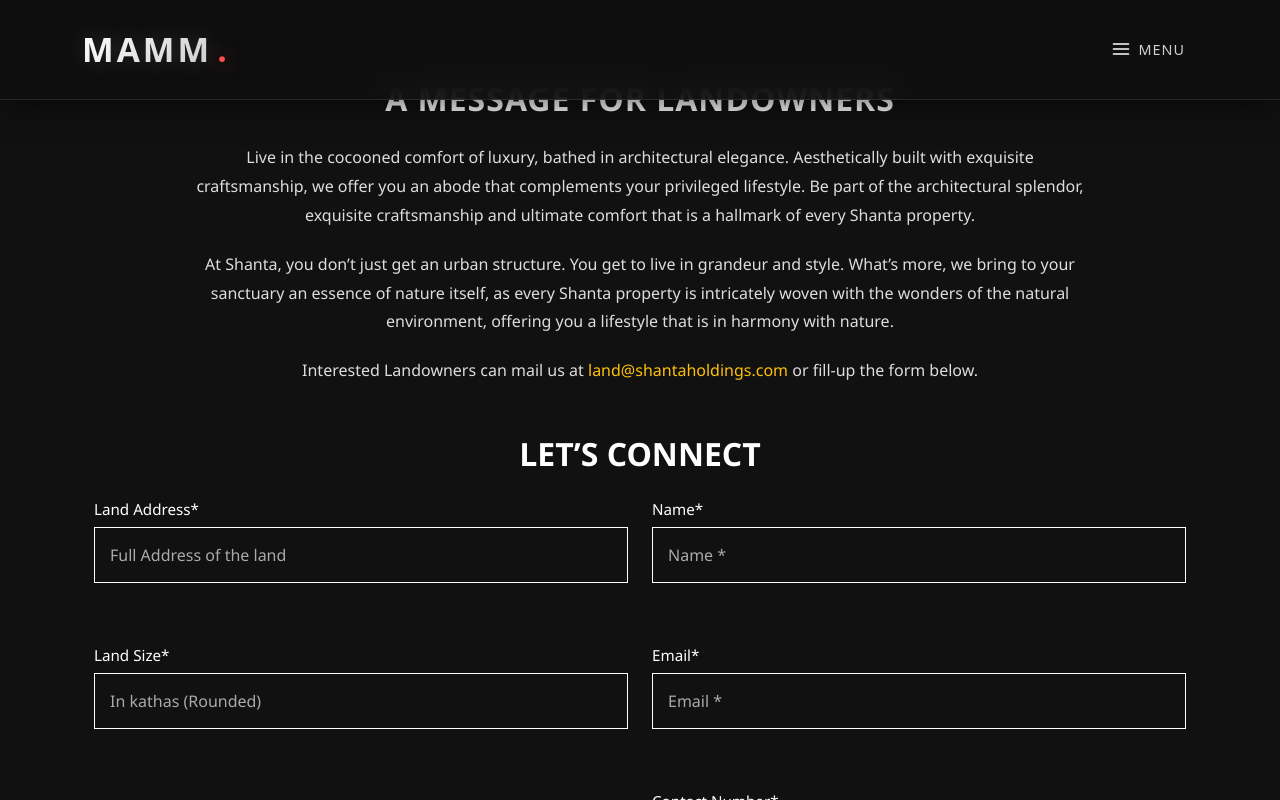
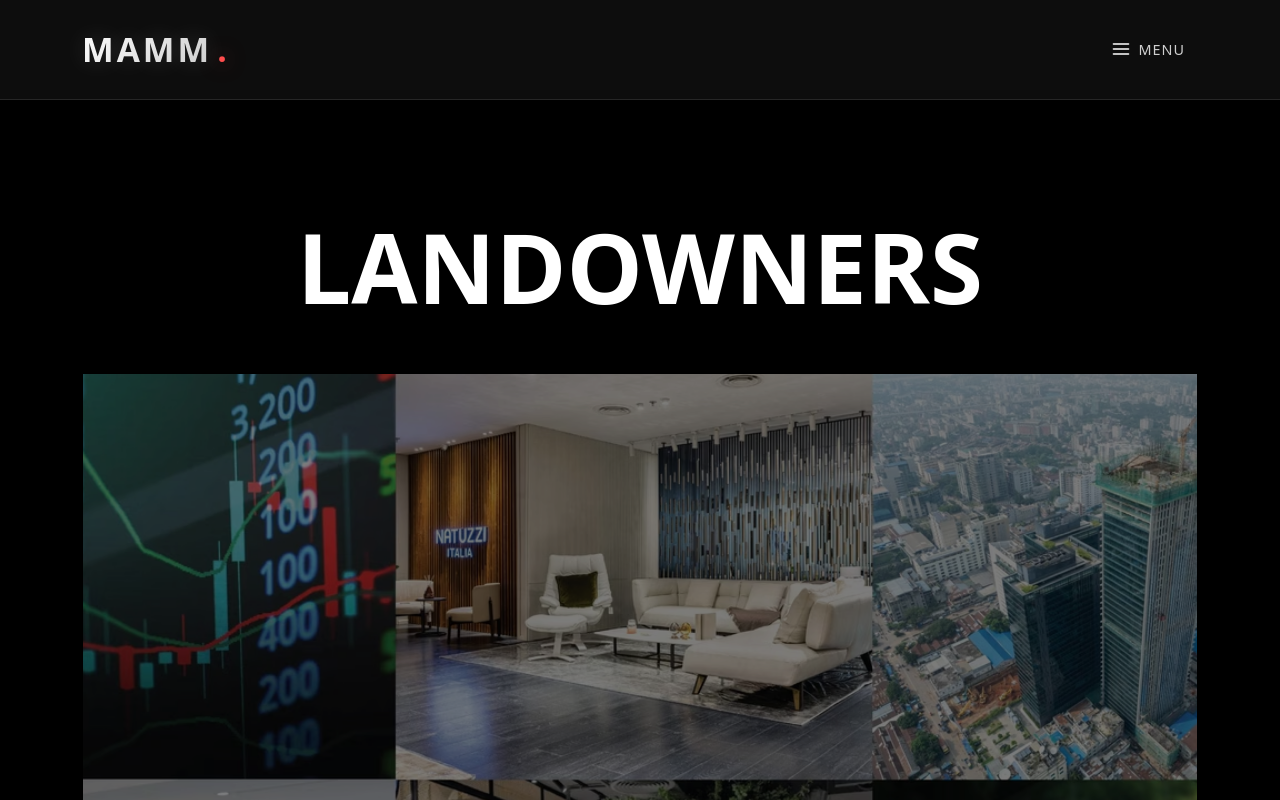
Before and after one commit to tawsif0/builder, a React (Create React App) app: page /contact/landowners in a window 1280 px wide. Shown: the top 800 px of the page. Built offline with nearby package versions, Linux system fonts and the light colour scheme.

Commit message:
little update for landowners

```diff
--- a/src/components/OurBusiness.css
+++ b/src/components/OurBusiness.css
@@ -90,7 +90,7 @@
     }
 }
 
-*/ .hero-business-overlay {
+.hero-business-overlay {
     z-index: 4 !important; /* Above everything in hero container */
 }
 
--- a/src/pages/LandOwner.js
+++ b/src/pages/LandOwner.js
@@ -1,10 +1,49 @@
 /* eslint-disable max-lines */
-import React, { useState } from 'react';
+import React, { useState, useRef, useEffect } from 'react';
 import { Form, Button, Row, Col, Alert, Container } from 'react-bootstrap';
 import emailjs from 'emailjs-com';
+import { motion, useScroll, useTransform } from 'framer-motion';
+import { gsap } from 'gsap';
+import { ScrollTrigger } from 'gsap/ScrollTrigger';
 import './Landowner.css';
+import heroDesktop from '../assests/images/bg-pc.png';
+import heroTablet from '../assests/images/bg-pc.png';
+import heroMobile from '../assests/images/bg.png';
+
+// Register GSAP plugins
+gsap.registerPlugin(ScrollTrigger);
 
 const LandownerSection = () => {
+    // Section refs
+    const sectionsRef = useRef(null);
+    const imgRef = useRef(null);
+    const { scrollYProgress } = useScroll();
+
+    // Hero image reveal animation
+    const heroScale = useTransform(scrollYProgress, [0, 0.5], [1.2, 1]);
+    const heroOpacity = useTransform(scrollYProgress, [0, 0.3], [0.7, 1]);
+
+    // Update the useEffect hook for GSAP animation:
+    useEffect(() => {
+        if (!imgRef.current) return;
+
+        // Check if browser supports clip-path
+        const supportsClipPath = CSS.supports('clip-path', 'inset(0% 25% 0% 25%)');
+
+        // Hero image reveal animation with fallback
+        gsap.fromTo(imgRef.current, supportsClipPath ? { clipPath: 'inset(0% 25% 0% 25%)', opacity: 0.7 } : { scale: 1.2, opacity: 0.7 }, {
+            ...(supportsClipPath ? { clipPath: 'inset(0% 0% 0% 0%)' } : { scale: 1 }),
+            opacity: 1,
+            scrollTrigger: {
+                trigger: sectionsRef.current,
+                start: 'top bottom',
+                end: 'center center',
+                scrub: 1
+            }
+        });
+    }, []);
+
+    // Landowner form state
     const [formData, setFormData] = useState({
         landAddress: '',
         landSize: '',
@@ -55,43 +94,94 @@ const LandownerSection = () => {
     };
 
     return (
+        <div className="landowner-page" ref={sectionsRef}>
+            {/* Hero Section */}
+
+            {/* Main title (below image) */}
+            <div className="section-landowner-title-container">
+                <h1 className="section-landowner-title">LANDOWNERS</h1>
+            </div>
+
+            {/* Hero image container */}
+            <Container fluid className="hero-landowner-container position-relative overflow-hidden">
+                {/* Filter effect (on image) */}
+                <div className="landowner-title-filter-overlay">LANDOWNERS</div>
+
+                <motion.div
+                    className="hero-landowner-picture"
+                    ref={imgRef}
+                    style={{
+                        scale: heroScale,
+                        opacity: heroOpacity
+                    }}>
+                    <picture>
+                        {/* Mobile (up to 480px) */}
+                        <source media="(max-width: 480px)" srcSet={heroMobile} />
+                        {/* Tablet (up to 1024px) */}
+                        <source media="(max-width: 1024px)" srcSet={heroTablet} />
+                        {/* Desktop (default) */}
+                        <img className="hero-landowner-img" src={heroDesktop} alt="landlord" loading="eager" />
+                    </picture>
+                </motion.div>
+                <div className="hero-landowner-overlay"></div>
+            </Container>
+
+            {/* Form Section */}
             <div className="landowner-section text-white">
                 <Container>
                     <div className="message-box text-center mb-5">
-                    <h2 className="section-title">A MESSAGE FOR LANDOWNERS</h2>
+                        <h2 className="sections-title">A MESSAGE FOR LANDOWNERS</h2>
                         <p>
-                        Live in the cocooned comfort of luxury, bathed in architectural elegance. Aesthetically built with exquisite craftsmanship, we offer you an abode that complements your
-                        privileged lifestyle. Be part of the architectural splendor, exquisite craftsmanship and ultimate comfort that is a hallmark of every Shanta property.
+                            Live in the cocooned comfort of luxury, bathed in architectural elegance. MAMM Properties presents meticulously crafted residences, where exquisite craftsmanship meets
+                            timeless design. Each home is a testament to sophistication, perfectly complementing your distinguished lifestyle.
                         </p>
                         <p>
-                        At Shanta, you don’t just get an urban structure. You get to live in grandeur and style. What’s more, we bring to your sanctuary an essence of nature itself, as every Shanta
-                        property is intricately woven with the wonders of the natural environment, offering you a lifestyle that is in harmony with nature.
+                            Experience architectural brilliance, unmatched craftsmanship, and unparalleled comfort—hallmarks of every MAMM property. Here, you don't just own a residence; you embrace a
+                            life of grandeur and refinement.
                         </p>
                         <p>
-                        Interested Landowners can mail us at
-                        <a href="mailto:land@shantaholdings.com" className="email-link">
+                            Harmony with nature awaits you. Every MAMM property is thoughtfully integrated with the natural environment, blending modern luxury with serene greenery for a balanced,
+                            tranquil living experience.
+                        </p>
+                        <p>
+                            Interested landowners can reach out to us at
+                            <a href="mailto:land@mamm.com" className="email-link">
                                 {' '}
-                            land@shantaholdings.com
+                                land@mamm.com
                             </a>{' '}
-                        or fill-up the form below.
+                            or fill out the form below to explore collaboration opportunities.
                         </p>
                     </div>
 
                     <div className="form-box container">
-                    <h2 className="text-center mb-4">LET’S CONNECT</h2>
+                        <h2 className="text-center mb-4">LET'S CONNECT</h2>
                         {submitted && <Alert variant="success">Form submitted successfully!</Alert>}
                         <Form onSubmit={handleSubmit}>
                             <Row>
                                 <Col md={6}>
                                     <div className="floating-label-group">
                                         <Form.Label>Land Address*</Form.Label>
-                                    <Form.Control type="text" placeholder="Full Address of the land" name="landAddress" value={formData.landAddress} onChange={handleChange} className="custom-input" />
+                                        <Form.Control
+                                            type="text"
+                                            placeholder="Full Address of the land"
+                                            name="landAddress"
+                                            value={formData.landAddress}
+                                            onChange={handleChange}
+                                            className={`custom-input ${errors.landAddress ? 'input-error' : ''}`}
+                                        />
                                         {errors.landAddress && <div className="error-text">{errors.landAddress}</div>}
                                     </div>
 
                                     <div className="floating-label-group">
                                         <Form.Label>Land Size*</Form.Label>
-                                    <Form.Control type="text" placeholder="In kathas (Rounded)" name="landSize" value={formData.landSize} onChange={handleChange} className="custom-input" />
+                                        <Form.Control
+                                            type="text"
+                                            placeholder="In kathas (Rounded)"
+                                            name="landSize"
+                                            value={formData.landSize}
+                                            onChange={handleChange}
+                                            className={`custom-input ${errors.landSize ? 'input-error' : ''}`}
+                                        />
                                         {errors.landSize && <div className="error-text">{errors.landSize}</div>}
                                     </div>
                                 </Col>
@@ -99,19 +189,40 @@ const LandownerSection = () => {
                                 <Col md={6}>
                                     <div className="floating-label-group">
                                         <Form.Label>Name*</Form.Label>
-                                    <Form.Control type="text" placeholder="Name *" name="name" value={formData.name} onChange={handleChange} className="custom-input" />
+                                        <Form.Control
+                                            type="text"
+                                            placeholder="Name *"
+                                            name="name"
+                                            value={formData.name}
+                                            onChange={handleChange}
+                                            className={`custom-input ${errors.name ? 'input-error' : ''}`}
+                                        />
                                         {errors.name && <div className="error-text">{errors.name}</div>}
                                     </div>
 
                                     <div className="floating-label-group">
                                         <Form.Label>Email*</Form.Label>
-                                    <Form.Control type="email" placeholder="Email *" name="email" value={formData.email} onChange={handleChange} className="custom-input" />
+                                        <Form.Control
+                                            type="email"
+                                            placeholder="Email *"
+                                            name="email"
+                                            value={formData.email}
+                                            onChange={handleChange}
+                                            className={`custom-input ${errors.email ? 'input-error' : ''}`}
+                                        />
                                         {errors.email && <div className="error-text">{errors.email}</div>}
                                     </div>
 
                                     <div className="floating-label-group">
                                         <Form.Label>Contact Number*</Form.Label>
-                                    <Form.Control type="text" placeholder="Contact Number *" name="contactNumber" value={formData.contactNumber} onChange={handleChange} className="custom-input" />
+                                        <Form.Control
+                                            type="text"
+                                            placeholder="Contact Number *"
+                                            name="contactNumber"
+                                            value={formData.contactNumber}
+                                            onChange={handleChange}
+                                            className={`custom-input ${errors.contactNumber ? 'input-error' : ''}`}
+                                        />
                                         {errors.contactNumber && <div className="error-text">{errors.contactNumber}</div>}
                                     </div>
                                 </Col>
@@ -127,6 +238,7 @@ const LandownerSection = () => {
                     </div>
                 </Container>
             </div>
+        </div>
     );
 };
 
--- a/src/pages/Landowner.css
+++ b/src/pages/Landowner.css
@@ -1,3 +1,140 @@
+.landowner-page {
+    position: relative;
+    padding: 10rem 0rem 10rem 0rem !important;
+    z-index: 0;
+    overflow-x: hidden;
+}
+.section-landowner-title-container {
+    position: relative;
+    z-index: 1; /* Below the hero image */
+    padding: 3.4rem 0;
+    margin-bottom: 0;
+}
+.section-landowner-title {
+    position: relative;
+    z-index: 10;
+    font-size: clamp(3rem, 9vw, 6rem);
+    font-weight: 600;
+    color: white;
+    text-align: center;
+    margin: 0;
+    mix-blend-mode: normal;
+    line-height: 1.1;
+}
+/* Default: for PC — unchanged */
+.landowner-title-filter-overlay {
+    position: absolute;
+    top: -6.7rem;
+    left: 50%;
+    transform: translate(-50%, -50%);
+    font-size: clamp(3rem, 9vw, 6rem);
+    font-weight: 600;
+    color: transparent;
+    -webkit-text-stroke: 2px white;
+    opacity: 1;
+    z-index: 3 !important;
+    pointer-events: none;
+    text-align: center;
+    width: 100%;
+}
+
+/* Laptop (max-width: 1199px) */
+@media (max-width: 1400px) {
+    .landowner-title-filter-overlay {
+        top: -6.5rem;
+        -webkit-text-stroke: 1.5px white;
+    }
+}
+@media (max-width: 1155px) {
+    .landowner-title-filter-overlay {
+        top: -7.5rem;
+        -webkit-text-stroke: 1.2px white;
+    }
+}
+/* iPad Pro and tablets (max-width: 992px) */
+@media (max-width: 992px) {
+    .landowner-title-filter-overlay {
+        top: -7.5rem;
+        -webkit-text-stroke: 1.2px white;
+    }
+}
+
+/* Small tablets & landscape phones (max-width: 768px) */
+@media (max-width: 768px) {
+    .landowner-title-filter-overlay {
+        top: -7rem;
+        -webkit-text-stroke: 1px white;
+    }
+}
+
+/* Large phones (max-width: 600px) */
+@media (max-width: 600px) {
+    .landowner-title-filter-overlay {
+        top: -8.6rem;
+        font-size: clamp(2.4rem, 9vw, 5rem);
+        -webkit-text-stroke: 1px white;
+    }
+}
+
+/* Small phones (max-width: 480px) */
+@media (max-width: 480px) {
+    .landowner-title-filter-overlay {
+        top: -8.49rem;
+        font-size: clamp(2.2rem, 2.2rem, 4.5rem);
+        -webkit-text-stroke: 0.8px white;
+    }
+}
+
+.hero-landowner-overlay {
+    z-index: 4 !important; /* Above everything in hero container */
+}
+
+/* Rest of your existing CSS remains the same */
+
+.hero-landowner-container {
+    height: 100vh;
+    min-height: 800px;
+    display: flex;
+    align-items: center;
+    justify-content: center;
+    position: relative;
+    margin-top: 0;
+    z-index: 2;
+}
+
+.hero-landowner-overlay {
+    position: absolute;
+    top: 0;
+    left: 0;
+    width: 100%;
+    height: 100%;
+    background: rgba(0, 0, 0, 0.3);
+}
+/* Replace the existing .hero-landowner-picture styles with these: */
+.hero-landowner-picture {
+    position: absolute;
+    top: 0;
+    left: 0;
+    width: 100%;
+    height: 100%;
+    z-index: 1;
+    overflow: hidden;
+}
+
+.hero-landowner-picture picture {
+    width: 100%;
+    height: 100%;
+    display: block;
+}
+
+.hero-landowner-img {
+    width: 100%;
+    height: 100%;
+    object-fit: cover;
+    object-position: center;
+    transform-origin: center center;
+}
+/* Form part */
 .landowner-section {
     background-color: #111;
     padding: 80px 0;
@@ -5,7 +142,7 @@
     color: white;
 }
 
-.section-title {
+.sections-title {
     font-weight: 700;
     font-size: 2rem;
     margin-bottom: 25px;
@@ -65,6 +202,9 @@
 
 .custom-input::placeholder {
     color: #aaa !important;
+}
+.input-error {
+    border: 1px solid #ff4d4d !important;
 }
 
 .custom-input:focus {
```
Lines whose indentation alone changed are shown as unchanged.
